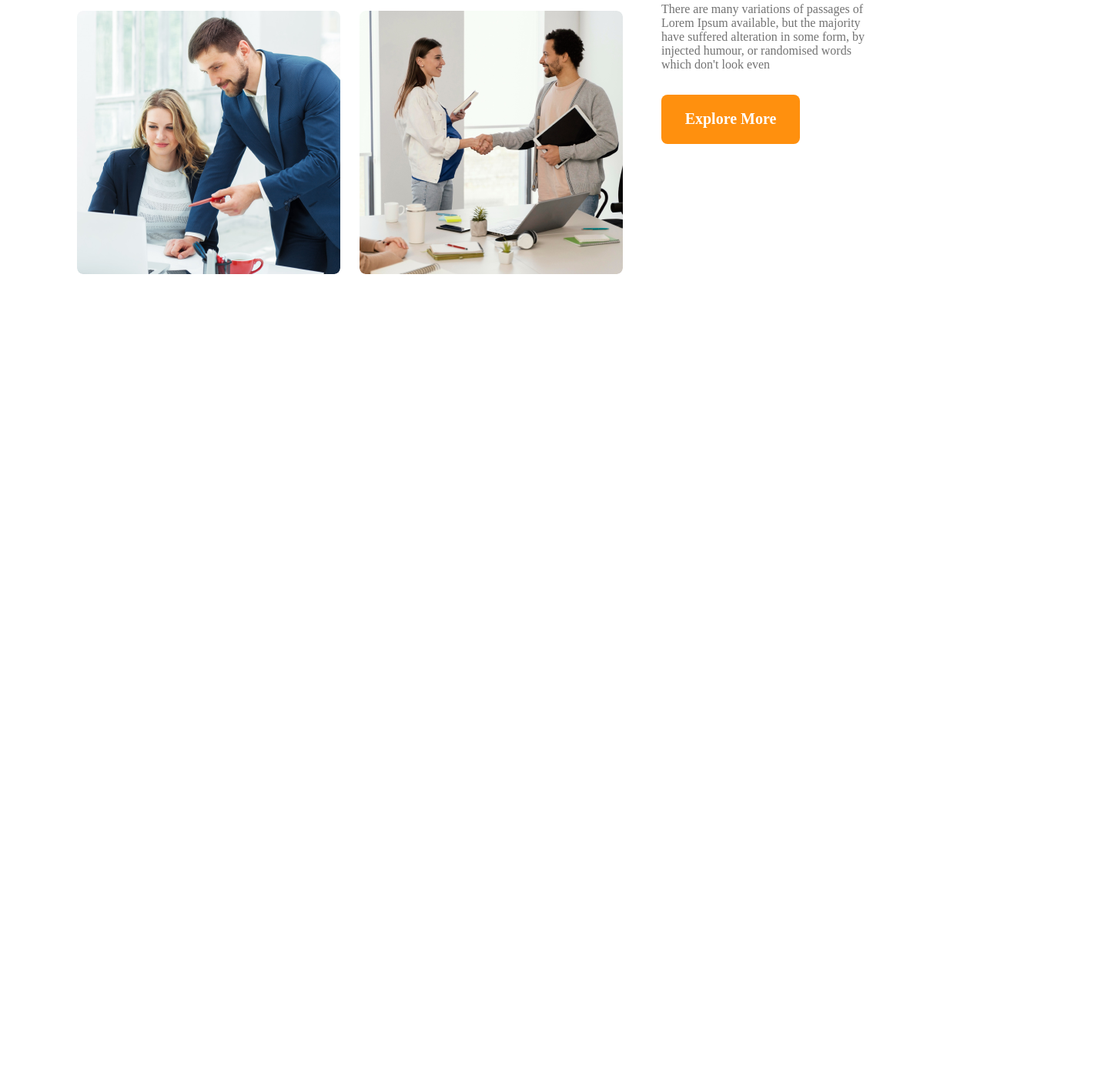
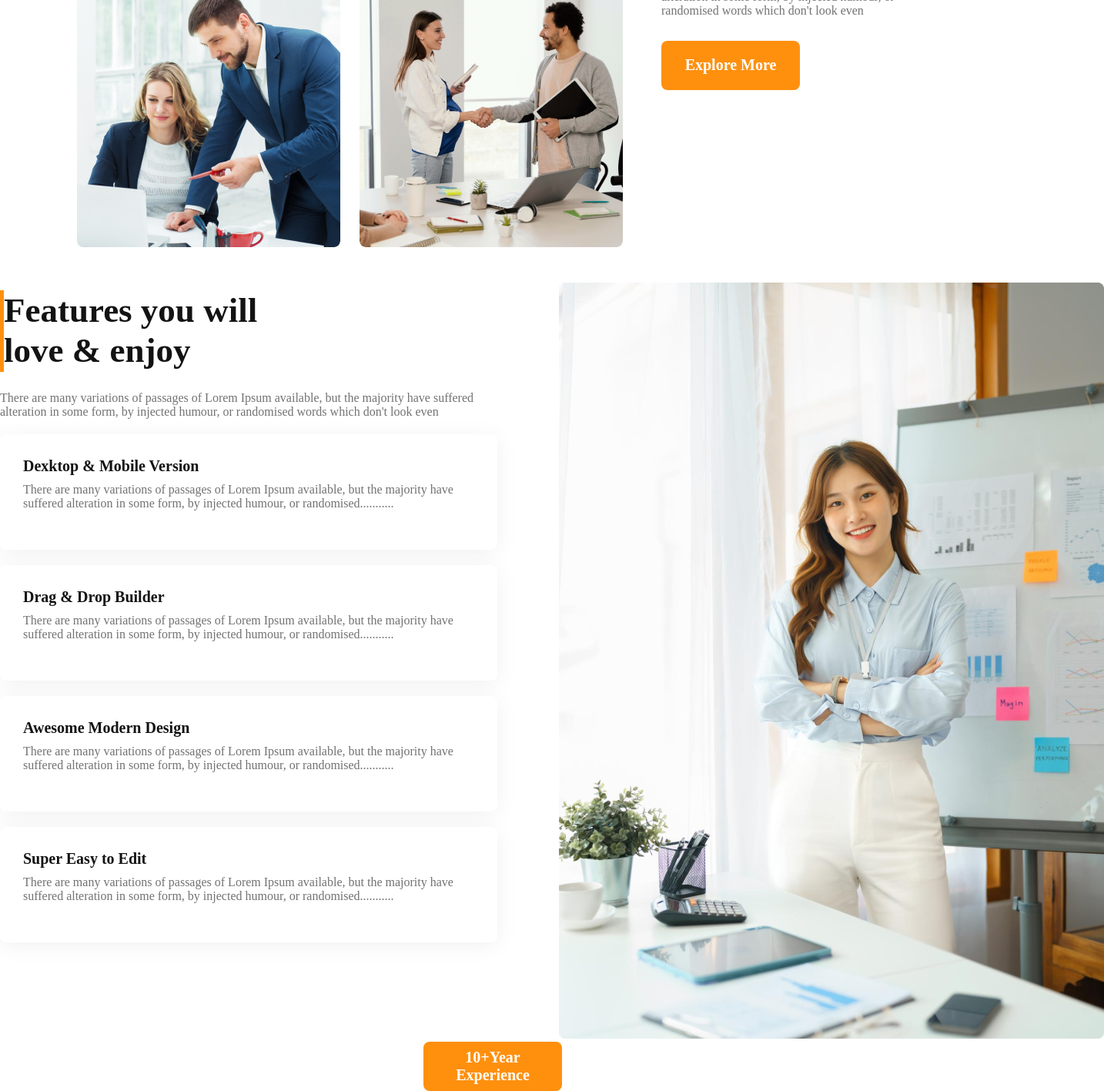
Before and after one commit to tama-saha/g3-architects, a plain HTML site: page index.html in a window 1280 px wide. Shown: the part 1519-2936 px from the top of the page at 77% size, 1434 px wide, since content can reach past the window. Before the commit the page ends 1956 px from the top, so only its background shows below. Drawn offline with Linux system fonts and the light colour scheme.

Commit message:
added features section

```diff
--- a/index.html
+++ b/index.html
@@ -24,7 +24,8 @@
             <div class="header-content">
                 <h1 class="header-title">Brand New <br> Group of Architects</h1>
                 <p class="header-description">There are many variations of passages of Lorem Ipsum available, but the
-                majority have suffered alteration in some form, by injected humour, or randomised words which don't look
+                    majority have suffered alteration in some form, by injected humour, or randomised words which don't
+                    look
                     even</p>
                 <div class="header-btn">
                     <button type="submit" class="primary-btn">Explore More</button>
@@ -48,10 +49,52 @@
                     Quick list <span class="text-black">of Our</span> <br> <span class="text-orange">Features</span>
                 </h3>
                 <p class="quick-list-description">
-                    There are many variations of passages of Lorem Ipsum available, but the majority have suffered alteration in some form, by injected humour, or randomised words which don't look even
+                    There are many variations of passages of Lorem Ipsum available, but the majority have suffered
+                    alteration in some form, by injected humour, or randomised words which don't look even
                 </p>
                 <button type="submit" class="primary-btn">Explore More</button>
             </div>
+        </section>
+        <section class="features-container">
+            <div class="features-content">
+                <div class="features">
+                    <h2 class="feature-title">
+                        Features you will <br> love & enjoy
+                    </h2>
+                    <p class="feature-description">
+                        There are many variations of passages of Lorem Ipsum available, but the majority have suffered
+                        alteration in some form, by injected humour, or randomised words which don't look even
+                    </p>
+                    <div class="feature">
+                        <h3 class="title">Dexktop & Mobile Version</h3>
+                        <p class="details">There are many variations of passages of Lorem Ipsum available, but the
+                            majority have suffered alteration in some form, by injected humour, or randomised...........
+                        </p>
+                    </div>
+                    <div class="feature">
+                        <h3 class="title">Drag & Drop Builder</h3>
+                        <p class="details">There are many variations of passages of Lorem Ipsum available, but the
+                            majority have suffered alteration in some form, by injected humour, or randomised...........
+                        </p>
+                    </div>
+                    <div class="feature">
+                        <h3 class="title">Awesome Modern Design</h3>
+                        <p class="details">There are many variations of passages of Lorem Ipsum available, but the
+                            majority have suffered alteration in some form, by injected humour, or randomised...........
+                        </p>
+                    </div>
+                    <div class="feature">
+                        <h3 class="title">Super Easy to Edit</h3>
+                        <p class="details">There are many variations of passages of Lorem Ipsum available, but the
+                            majority have suffered alteration in some form, by injected humour, or randomised...........
+                        </p>
+                    </div>
+                </div>
+                <div class="feture-image">
+                    <img src="images/architect.png" alt="">
+                </div>
+            </div>
+            <button type="submit" class="primary-btn feature-button">10+Year <br> <span>Experience</span></button>
         </section>
     </main>
     <!-- <footer>
--- a/styles/architect.css
+++ b/styles/architect.css
@@ -94,6 +94,7 @@ nav li {
 .quick-list-container {
     padding: 20px 100px 0;
     display: flex;
+    gap: 50px;
 }
 
 .quick-list-images {
@@ -115,13 +116,13 @@ nav li {
 }
 
 .quick-list-images img:hover {
-    position: static;
+    margin: -2px;
     border: 2px solid orange;
 }
 
 .quick-list-content {
     text-align: start;
-    margin: 250px 50px;
+    margin: 250px 0;
 }
 
 .quick-list-header {
@@ -146,7 +147,70 @@ nav li {
     font-size: 16px;
 }
 
+/* features section styles */
+.features-container {
+    /* padding: 150px; */
+    /* width: 50%; */
+}
 
+.features-content {
+    display: flex;
+    gap: 80px;
+}
+
+.features-content,
+.feature-image {
+    /* overflow: hidden; */
+}
+
+.features {
+    text-align: start;
+}
+
+.feature {
+    padding: 30px 30px 0;
+    margin: 20px 0;
+    width: 586px;
+    height: 120px;
+    background: #FFFFFF;
+    box-shadow: 0px 4px 30px rgba(0, 0, 0, 0.06);
+    border-radius: 8px;
+}
+
+.feature-title {
+    border-left: 5px solid #FF900E;
+    height: 106px;
+    font-weight: 700;
+    font-size: 45px;
+    color: #131313;
+}
+
+.feature-description {
+    margin: 25px 0 15px;
+    font-weight: 400;
+    font-size: 16px;
+    color: #727272;
+}
+
+.features,
+.title {
+    color: #131313;
+    font-weight: 600;
+    font-size: 20px;
+}
+
+.features,
+.details {
+    color: #727272;
+    font-weight: 400;
+    font-size: 16px;
+    margin: 10px 0 0px;
+}
+
+.features-container,
+.feature-button {
+    text-align: center;
+}
 
 
 
```
Lines whose indentation alone changed are shown as unchanged.
